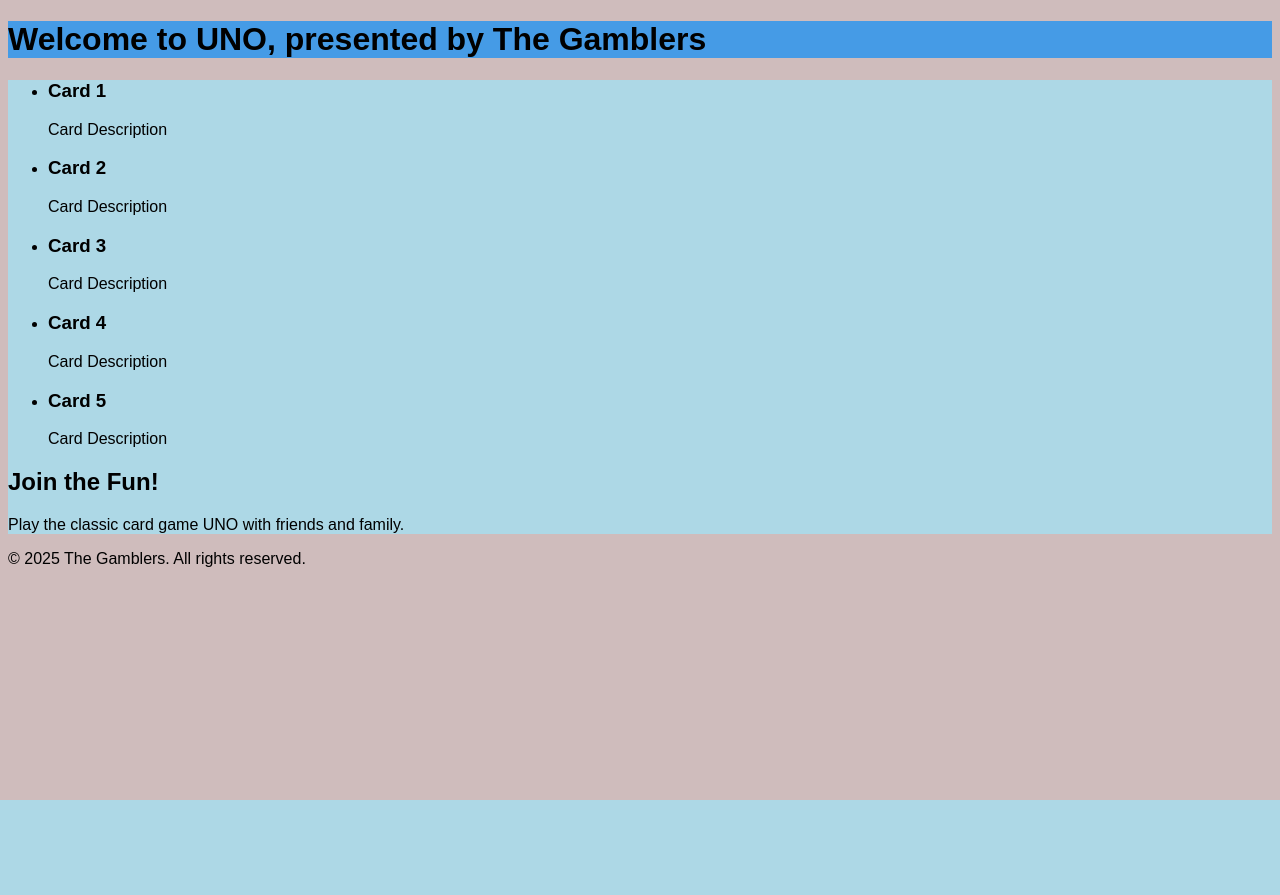
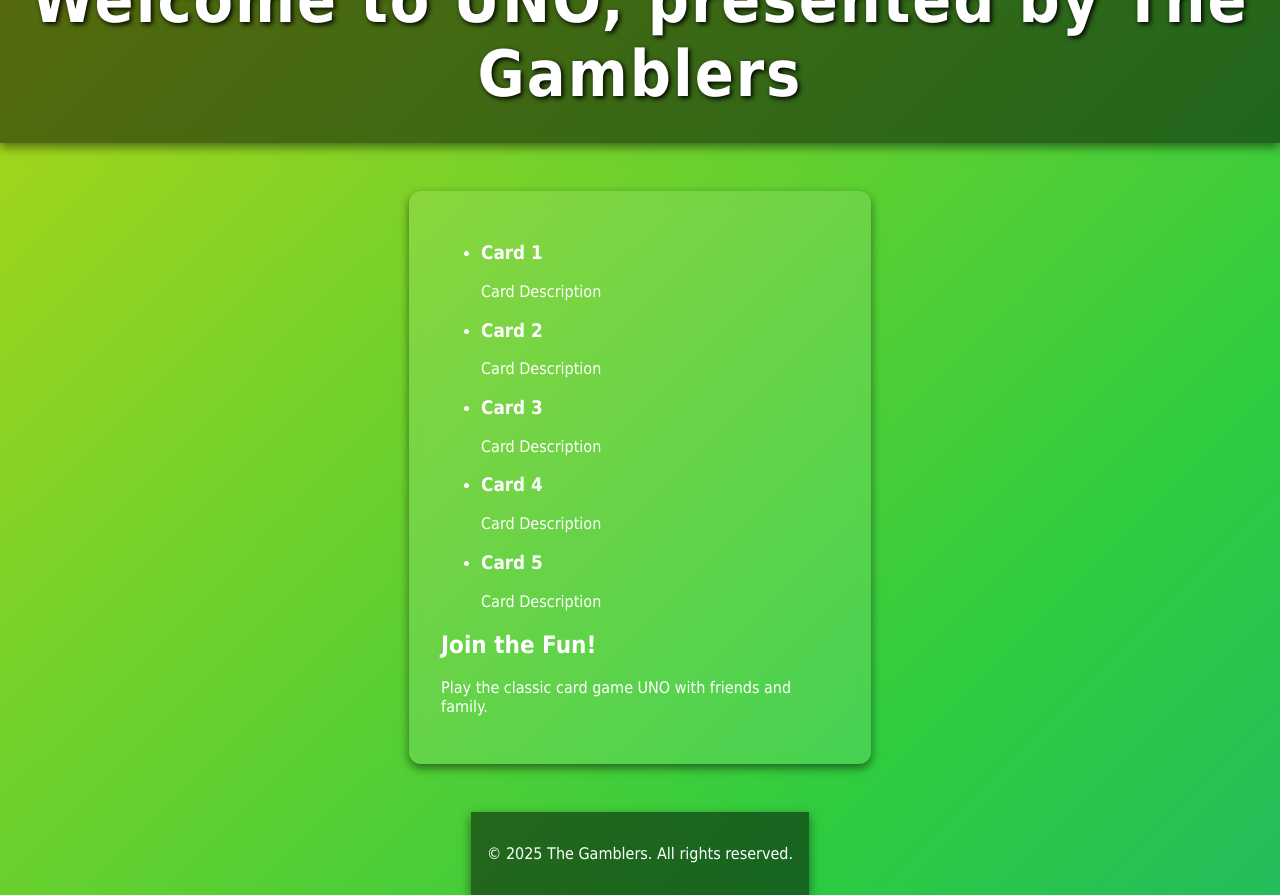
Before and after one commit to sfsu-csc-667-spring-2025-roberts/term-project-the-gamblers, a Node server app: page / in a window 1280 px wide. Before the commit the page ends 800 px from the top, so only its background shows below. Run offline with Node 20, Linux system fonts and the light colour scheme.

Commit message:
Update main.css. Fun and random. feel free to edit

```diff
--- a/public/css/main.css
+++ b/public/css/main.css
@@ -1,12 +1,69 @@
 body {
-    font-family: Arial, sans-serif;
-    background-color: rgb(207, 188, 188);
+    margin: 0;
+    font-family: 'Segoe UI;', Tahoma, Geneva, Verdana, sans-serif;
+    background: linear-gradient(135deg, #ff4136, #ffdc00, #2ecc40, #0074d9);
+    background-size: 400% 400%;
+    animation: gradientShift 15s ease infinite;
+    color: #fff;
+    display: flex;
+    flex-direction: column;
+    align-items: center;
+    justify-content: center;
+    height: 100vh;;
 }
 
-header {
-    background-color: rgb(69, 155, 230);
+@keyframes gradientShift {
+    0% { background-position: 0% 50%; }
+    25% { background-position: 100% 50%; }
+    50% { background-position: 100% 0%; }
+    75% { background-position: 0% 0%; }
+    100% { background-position: 0% 50%; }
+}
+
+header, footer {
+    text-align: center;
+    padding: 1rem;
+    background-color: rgba(0, 0, 0, 0.5);
+    box-shadow: 0 4px 10px rgba(0, 0, 0, 0.5);
+}
+
+h1 {
+    font-size: 4rem;
+    text-shadow: 2px 2px 5px #000;
+    margin-bottom: 1rem;
+    letter-spacing: 2px;
 }
 
 main {
-    background-color: lightblue;
+    display: flex;
+    justify-content: center;
+    align-items: center;
+    flex-direction: column;
+    padding: 2rem;
 }
+
+section {
+    background-color: rgba(255, 255, 255, 0.1);
+    border-radius: 12px;
+    padding: 2rem;
+    box-shadow: 0 4px 10px rgba(0, 0, 0, 0.5);
+    margin: 1rem;
+    width: 80%;
+    backdrop-filter: blur(5px);
+}
+
+
+
+/*
+.button {
+    padding: 1rem 2rem;
+    font-size: 1.3rem;
+    margin: 1rem;
+    border: none;
+    border-radius: 12px;
+    cursor: pointer;
+    transition: all 0.3s ease;
+    box-shadow: 0 4px 10px rgba(0, 0, 0, 0.2);
+    font-weight: bold;
+}
+*/
```
